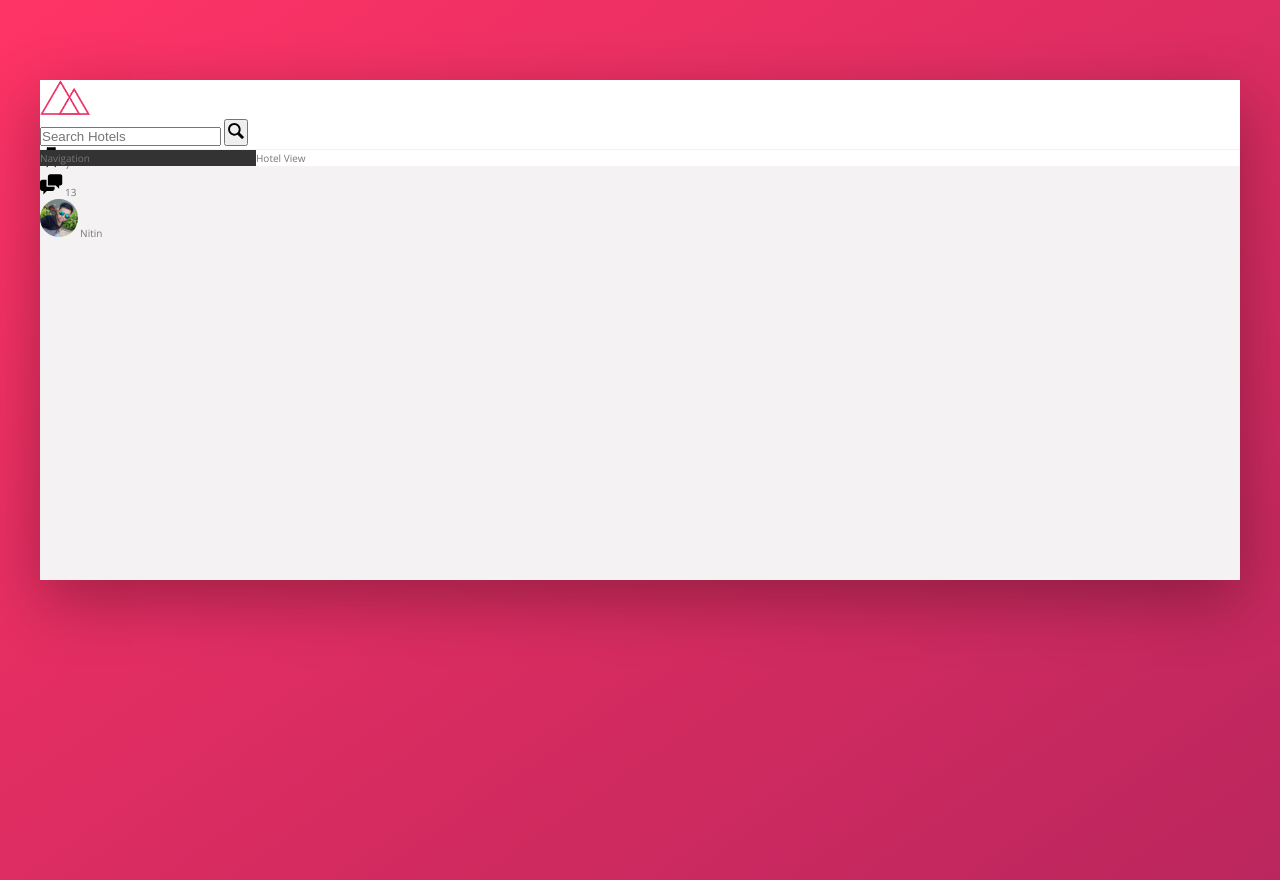
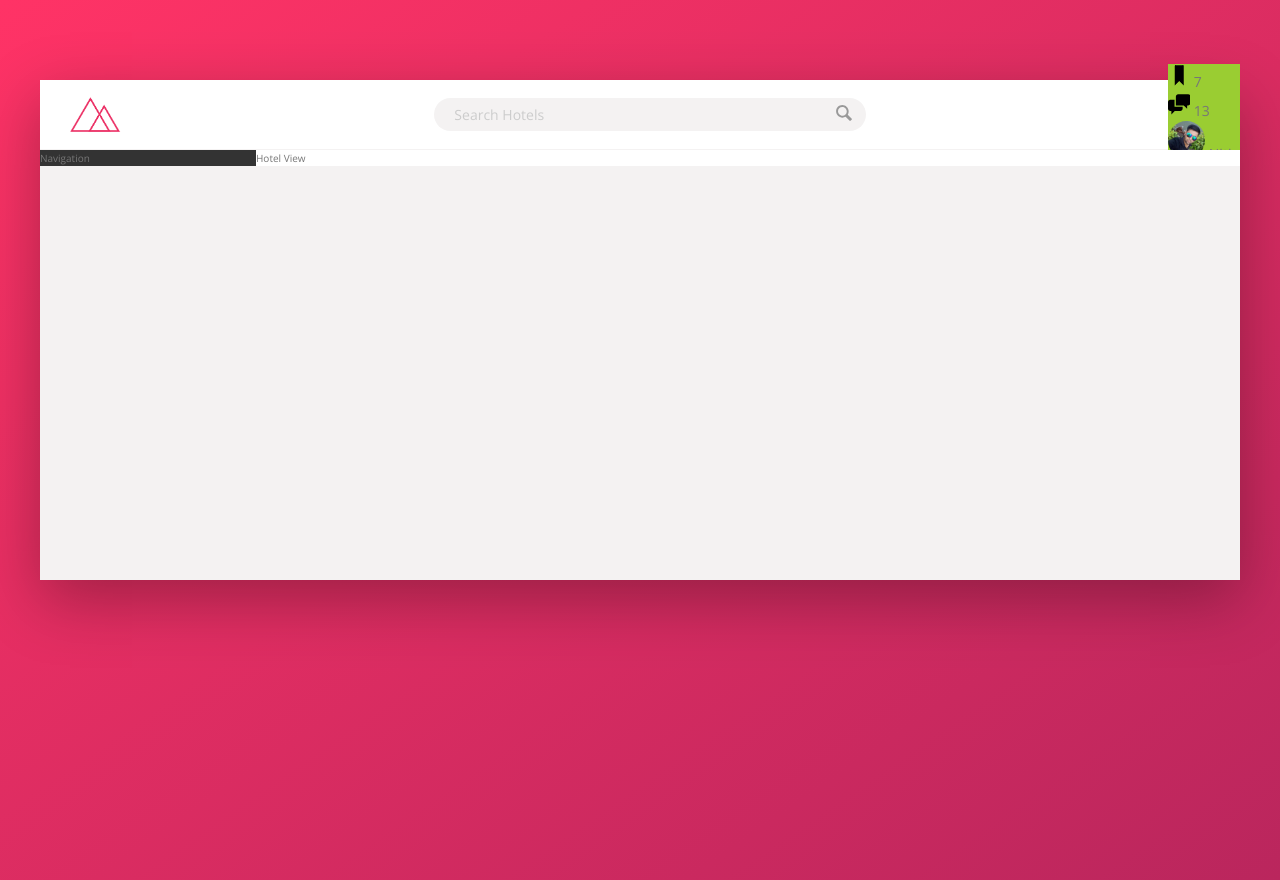
Before and after one commit to nitinporwal/Twillo, a website: page index.html in a window 1280 px wide. Drawn offline with nearby package versions, Linux system fonts and the light colour scheme.

Commit message:
styled search bar in header

```diff
--- a/sass/_components.scss
+++ b/sass/_components.scss
@@ -3,20 +3,60 @@
 
 .logo {
   height: 3.5rem;
+  margin-left: 3rem;
 }
 
 //////////////////////////////////////
 // SEARCH
 .search {
+  flex: 0 0 40%;
+  display: flex;
+  align-items: center;
+  justify-content: center;
   &__input {
+    font-family: inherit;
+    font-size: inherit;
+    background-color: var(--color-grey-light-2);
+    border: none;
+    padding: 0.7rem 2rem;
+    border-radius: 100rem;
+    width: 90%;
+    margin-right: -3.25rem;
+    transition: all 0.2s;
+
+    &:focus {
+      outline: none;
+      width: 100%;
+      background-color: var(--color-grey-light-3);
+    }
+
+    &::-webkit-input-placeholder {
+      font-weight: 100;
+      color: var(--color-grey-light-4);
+    }
+  }
+
+  &__input:focus + &__button {
+    background-color: var(--color-grey-light-3);
   }
 
   &__button {
+    border: none;
+    background-color: var(--color-grey-light-2);
+
+    &:focus {
+      outline: none;
+    }
+
+    &:active {
+      transform: translateY(2px);
+    }
   }
 
   &__icon {
     height: 2rem;
     width: 2rem;
+    fill: var(--color-grey-dark-3);
   }
 }
 
@@ -24,6 +64,7 @@
 // USER NAVIGATION
 
 .user-nav {
+  background-color: yellowgreen;
   &__icon-box {
   }
 
--- a/sass/_layout.scss
+++ b/sass/_layout.scss
@@ -9,8 +9,13 @@
 
 .header {
   height: 7rem;
+  font-size: 1.4rem;
   background-color: #fff;
   border-bottom: 1px solid var(--color-grey-light-2);
+
+  display: flex;
+  justify-content: space-between;
+  align-items: center;
 }
 
 .content {
```
Also changed, not shown: css/style.css.
